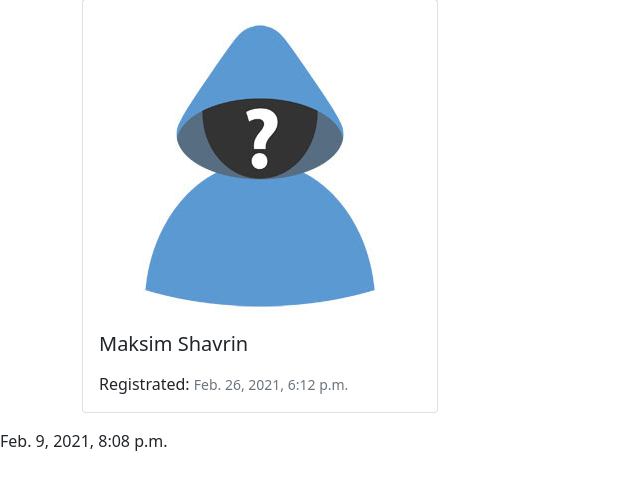
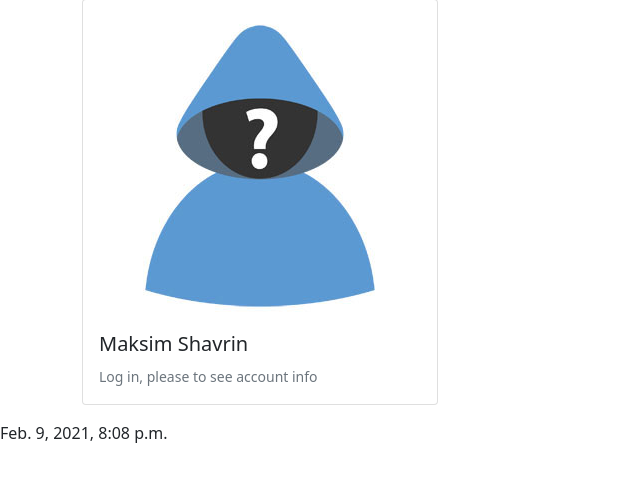
Before and after one commit to KotikWolszebnik/Djangogram-Training-Project-, a Django app: page /wall/5999945647/ in a window 1280 px wide. Shown: the part 89-579 px from the top of the page, without its empty margins (0-640 px from the left). Run offline with Django 3.2, Linux system fonts and the light colour scheme; data comes from the database, SQL or seed files in the repository; both versions use the stored data as it was after the commit; some libraries are stand-ins or nearby versions.

Commit message:
account confirmation feature added

```diff
--- a/DjangoGramm/djangogramm/models.py
+++ b/DjangoGramm/djangogramm/models.py
@@ -17,7 +17,7 @@ class Account(AbstractUser):
     REQUIRED_FIELDS = []
     username = None
     email = EmailField(unique=True)
-    reg_confirmed_date = DateTimeField(auto_now=True, null=True)
+    reg_confirmed_date = DateTimeField(auto_now=False, null=True)
     about_yourself = TextField(blank=True)
     confirmation_token = TextField(blank=True, null=True)
 
--- a/DjangoGramm/djangogramm/templates/confirmation_message.html
+++ b/DjangoGramm/djangogramm/templates/confirmation_message.html
@@ -14,9 +14,9 @@
     <p><b>Your email:</b> {{ account.email }}</p>
     <p><b>Your password:</b> {{ account.password }}</p>
     <p><b>Please, go by the link for confirm your registration:</b></p>
-    <p><b><a href="/confirm/{{ unique_string }}/"></a></b></p>
+    <p><b><a href="https://djgramm.herokuapp.com/confirm/{{ unique_string }}/"></a></b></p>
     <footer>
-        {% now %}
+        {% now "DATETIME_FORMAT" %}
     </footer>
 </body>
 
--- a/DjangoGramm/djangogramm/templates/inc/_about_account.html
+++ b/DjangoGramm/djangogramm/templates/inc/_about_account.html
@@ -1,33 +1,25 @@
  <div class="col-md-4">
     <div class="card mb-3">
         {% if request.user == account %}
-            <div class="card-header">
-                <form action="/avatar/delete/" method="POST">
-                    {% csrf_token %}
-                    <button type="submit" class="btn-close" aria-label="Close"></button>
-                </form>
-                <form enctype="multipart/form-data" action="/avatar/" method="POST">
-                    {% csrf_token %}
-                    <p class="card-text">
-                        <small class="text-muted">
-                            Set-up a profile's picture
-                        </small>
-                    </p>
-                    <input required type="file" accept="image/*" name="avatar">
-                    <button type="submit">upload</button>
-                </form>
-            </div>
+            {% include 'inc/_avatar_operations.html' %}
         {% endif %}
-        {% if account.avatar %}
+
+        {% if not request.user.is_authenticated %}
+            {% include 'inc/_stub_image.html' %}
+        {% elif not account.avatar %}
+            {% include 'inc/_stub_image.html' %}
+        {% elif request.user == account %}
             <div class="mx-auto mt-3">
                 <img src="{{ account.avatar.picture_itself.url }}" class="card-img-top" alt="" width="250" height="300">
             </div>
+        {% elif not request.user.reg_confirmed_date %}
+            {% include 'inc/_stub_image.html' %}
         {% else %}
             <div class="mx-auto mt-3">
-                <img src="/media/photos/unknown-user.jpg" alt="" width="250"
-                height="300">
+                <img src="{{ account.avatar.picture_itself.url }}" class="card-img-top" alt="" width="250" height="300">
             </div>
         {% endif %}
+
         <div class="card-body">
             <h5 class="card-title">
                 {{ account.get_full_name }}
--- a/DjangoGramm/djangogramm/templates/inc/_profile_info.html
+++ b/DjangoGramm/djangogramm/templates/inc/_profile_info.html
@@ -1,3 +1,10 @@
+{% if not request.user.is_authenticated %}
+    <p class="card-text">
+        <small class="text-muted">
+            Log in, please to see account info
+        </small>
+    </p>
+{% elif request.user == account %}
     <p class="card-text">
         {{ account.about_yourself }}
     </p>
@@ -7,6 +14,21 @@
             {{ account.date_joined }}
         </small>
     </p>
-{% if request.user == account %}
     {% include 'inc/_edit_profile_button.html' %}
+{% elif not request.user.reg_confirmed_date %}
+    <p class="card-text">
+        <small class="text-muted">
+            You can't see another user info, posts and pictures before confirm your registration
+        </small>
+    </p>
+{% else %}
+    <p class="card-text">
+        {{ account.about_yourself }}
+    </p>
+    <p class="card-text">
+        Registrated:
+        <small class="text-muted">
+            {{ account.date_joined }}
+        </small>
+    </p>
 {% endif %}
--- /dev/null
+++ b/DjangoGramm/djangogramm/templates/inc/_stub_image.html
@@ -0,0 +1,4 @@
+<div class="mx-auto mt-3">
+    <img src="/media/photos/unknown-user.jpg" alt="" width="250"
+    height="300">
+</div>
--- a/DjangoGramm/djangogramm/templates/wall.html
+++ b/DjangoGramm/djangogramm/templates/wall.html
@@ -14,8 +14,14 @@
         {% endif %}
     {% endblock postmaking %}
 
-    {% block posts %}
-        {% for post in account.posts.all %}
-            {% include 'inc/_post.html' %}
-        {% endfor %}
-    {% endblock posts %}
+{% if not request.user.is_authenticated %}
+{% elif request.user == account %}
+    {% for post in account.posts.all %}
+        {% include 'inc/_post.html' %}
+    {% endfor %}
+{% elif not request.user.reg_confirmed_date %}
+{% else %}
+    {% for post in account.posts.all %}
+        {% include 'inc/_post.html' %}
+    {% endfor %}
+{% endif %}
--- a/DjangoGramm/djangogramm/views.py
+++ b/DjangoGramm/djangogramm/views.py
@@ -6,6 +6,7 @@ from django.core.exceptions import ObjectDoesNotExist
 from django.core.mail import send_mail
 from django.shortcuts import redirect, render
 from django.template.loader import render_to_string
+from django.utils.timezone import now
 from django.views.decorators.csrf import csrf_protect
 
 from .forms import LoginForm, RegistrationForm
@@ -30,7 +31,7 @@ def register(request):
             send_mail(
                 subject='Confirm registration',
                 message='',
-                from_email=None,
+                from_email='nutmegraw@yandex.ru',
                 recipient_list=[account.email],
                 html_message=render_to_string(
                     'confirmation_message.html',
@@ -105,8 +106,11 @@ def logout_account(request):
             return redirect('login')
 
 
-def confirm_registration(uvique_string: str):
-    pass
+def confirm_registration(request, uvique_string: str):
+    if request.user.is_authenticated:
+        if request.user.confirmation_token == uvique_string:
+            request.user.reg_confirmed_date = now()
+
 
 
 @csrf_protect
```
Also changed, not shown: DjangoGramm/DjangoGramm/settings.py (+3 -5 lines), DjangoGramm/djangogramm/templates/inc/_avatar_operations.html (added, +16 -0 lines), DjangoGramm/db.sqlite3, DjangoGramm/djangogramm/migrations/0018_auto_20210226_1457.py (added), DjangoGramm/media/photos/2021/02/26/2H4Bpwhn87Q.jpg (added). Lines whose indentation alone changed are shown as unchanged.
